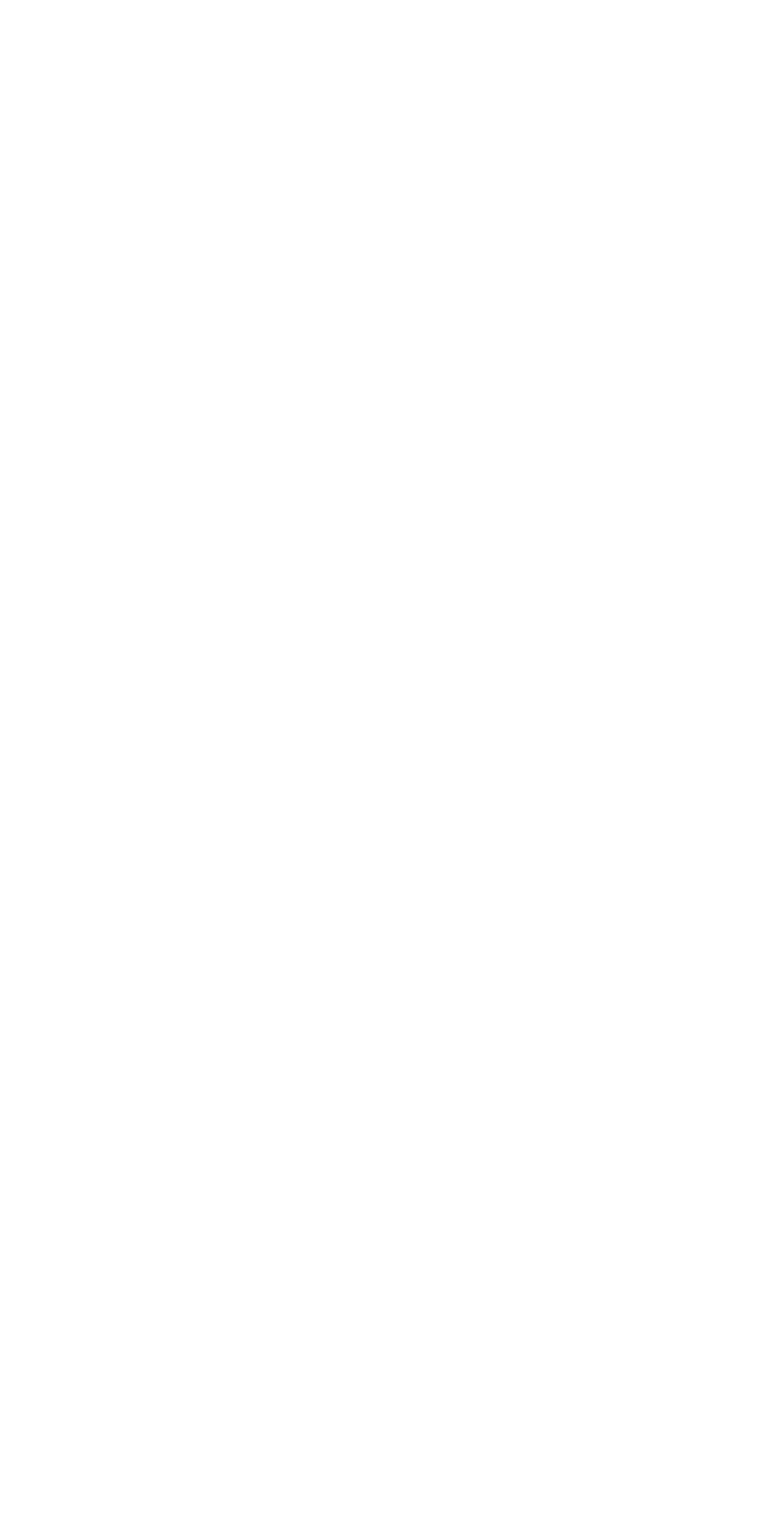
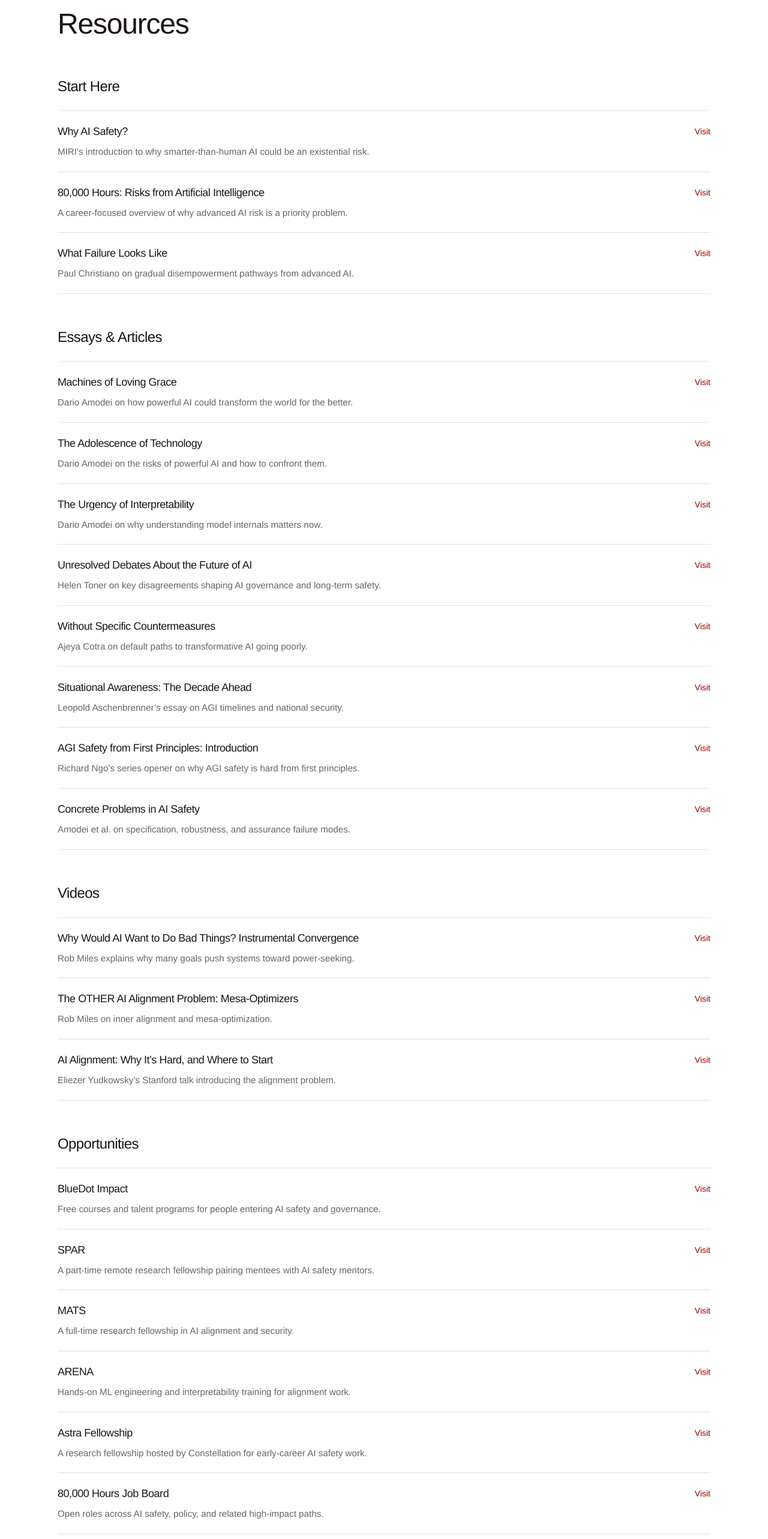
Before and after one commit to abhirocks06/aisai, a React (Vite) app: page /resources in a window 1280 px wide. Before the commit this address had no page. Shown: the part 120-2686 px from the top of the page at 60% size. Before the commit the page ends 800 px from the top, so only its background shows below. Built offline with nearby package versions, Linux system fonts and the light colour scheme; a web font is replaced by a local one.

Commit message:
Add Resources page with curated readings, videos, and opportunities.
Co-authored-by: Cursor <cursoragent@cursor.com>

```diff
--- a/src/App.jsx
+++ b/src/App.jsx
@@ -4,6 +4,7 @@ import Home from './pages/Home'
 import Events from './pages/Events'
 import Editorial from './pages/Editorial'
 import EditorialPost from './pages/EditorialPost'
+import Resources from './pages/Resources'
 import Team from './pages/Team'
 
 export default function App() {
@@ -14,6 +15,7 @@ export default function App() {
         <Route path="events" element={<Events />} />
         <Route path="editorial" element={<Editorial />} />
         <Route path="editorial/:slug" element={<EditorialPost />} />
+        <Route path="resources" element={<Resources />} />
         <Route path="team" element={<Team />} />
       </Route>
     </Routes>
--- a/src/components/Footer.jsx
+++ b/src/components/Footer.jsx
@@ -65,6 +65,9 @@ export default function Footer() {
           <Link to="/events" className="no-underline hover:text-ink">
             Events
           </Link>
+          <Link to="/resources" className="no-underline hover:text-ink">
+            Resources
+          </Link>
           <Link to="/team" className="no-underline hover:text-ink">
             Team
           </Link>
--- a/src/components/Navbar.jsx
+++ b/src/components/Navbar.jsx
@@ -6,6 +6,7 @@ import { CONTACT_EMAIL } from '../data/posts'
 const links = [
   { to: '/editorial', label: 'Editorial' },
   { to: '/events', label: 'Events' },
+  { to: '/resources', label: 'Resources' },
   { to: '/team', label: 'Team' },
 ]
 
--- /dev/null
+++ b/src/data/resources.js
@@ -0,0 +1,139 @@
+export const resourceSections = [
+  {
+    title: 'Start Here',
+    items: [
+      {
+        title: 'Why AI Safety?',
+        href: 'https://intelligence.org/why-ai-safety/',
+        description:
+          "MIRI's introduction to why smarter-than-human AI could be an existential risk.",
+      },
+      {
+        title: '80,000 Hours: Risks from Artificial Intelligence',
+        href: 'https://80000hours.org/problem-profiles/artificial-intelligence/',
+        description: 'A career-focused overview of why advanced AI risk is a priority problem.',
+      },
+      {
+        title: 'What Failure Looks Like',
+        href: 'https://www.alignmentforum.org/posts/LpM3EAakwYdS6aRKf/what-failure-looks-like',
+        description: 'Paul Christiano on gradual disempowerment pathways from advanced AI.',
+      },
+    ],
+  },
+  {
+    title: 'Essays & Articles',
+    items: [
+      {
+        title: 'Machines of Loving Grace',
+        href: 'https://darioamodei.com/essay/machines-of-loving-grace',
+        description: 'Dario Amodei on how powerful AI could transform the world for the better.',
+      },
+      {
+        title: 'The Adolescence of Technology',
+        href: 'https://darioamodei.com/essay/the-adolescence-of-technology',
+        description: 'Dario Amodei on the risks of powerful AI and how to confront them.',
+      },
+      {
+        title: 'The Urgency of Interpretability',
+        href: 'https://www.darioamodei.com/post/the-urgency-of-interpretability',
+        description: 'Dario Amodei on why understanding model internals matters now.',
+      },
+      {
+        title: 'Unresolved Debates About the Future of AI',
+        href: 'https://helentoner.substack.com/p/unresolved-debates-about-the-future',
+        description:
+          'Helen Toner on key disagreements shaping AI governance and long-term safety.',
+      },
+      {
+        title: 'Without Specific Countermeasures',
+        href: 'https://www.alignmentforum.org/posts/pRkFkzwKZ2zfa3R6H/without-specific-countermeasures-the-easiest-path-to',
+        description: 'Ajeya Cotra on default paths to transformative AI going poorly.',
+      },
+      {
+        title: 'Situational Awareness: The Decade Ahead',
+        href: 'https://situational-awareness.ai/',
+        description: 'Leopold Aschenbrenner’s essay on AGI timelines and national security.',
+      },
+      {
+        title: 'AGI Safety from First Principles: Introduction',
+        href: 'https://www.alignmentforum.org/s/mzgtmmTKKn5MnWmwy/p/uMQ3cqWDPHhjtiesc',
+        description: 'Richard Ngo’s series opener on why AGI safety is hard from first principles.',
+      },
+      {
+        title: 'Concrete Problems in AI Safety',
+        href: 'https://arxiv.org/abs/1606.06565',
+        description: 'Amodei et al. on specification, robustness, and assurance failure modes.',
+      },
+    ],
+  },
+  {
+    title: 'Videos',
+    items: [
+      {
+        title: 'Why Would AI Want to Do Bad Things? Instrumental Convergence',
+        href: 'https://www.youtube.com/watch?v=ZeecOKBus3Q',
+        description: 'Rob Miles explains why many goals push systems toward power-seeking.',
+      },
+      {
+        title: 'The OTHER AI Alignment Problem: Mesa-Optimizers',
+        href: 'https://www.youtube.com/watch?v=bJLcIBixGj8',
+        description: 'Rob Miles on inner alignment and mesa-optimization.',
+      },
+      {
+        title: 'AI Alignment: Why It’s Hard, and Where to Start',
+        href: 'https://www.youtube.com/watch?v=EUjc1WuyPT8',
+        description: 'Eliezer Yudkowsky’s Stanford talk introducing the alignment problem.',
+      },
+    ],
+  },
+  {
+    title: 'Opportunities',
+    items: [
+      {
+        title: 'BlueDot Impact',
+        href: 'https://bluedot.org/',
+        description: 'Free courses and talent programs for people entering AI safety and governance.',
+      },
+      {
+        title: 'SPAR',
+        href: 'https://sparai.org/',
+        description: 'A part-time remote research fellowship pairing mentees with AI safety mentors.',
+      },
+      {
+        title: 'MATS',
+        href: 'https://www.matsprogram.org/',
+        description: 'A full-time research fellowship in AI alignment and security.',
+      },
+      {
+        title: 'ARENA',
+        href: 'https://www.arena.education/',
+        description: 'Hands-on ML engineering and interpretability training for alignment work.',
+      },
+      {
+        title: 'Astra Fellowship',
+        href: 'https://constellation.org/programs/astra',
+        description: 'A research fellowship hosted by Constellation for early-career AI safety work.',
+      },
+      {
+        title: '80,000 Hours Job Board',
+        href: 'https://jobs.80000hours.org/',
+        description: 'Open roles across AI safety, policy, and related high-impact paths.',
+      },
+    ],
+  },
+  {
+    title: 'Podcasts',
+    items: [
+      {
+        title: 'The 80,000 Hours Podcast',
+        href: 'https://80000hours.org/podcast/',
+        description: 'In-depth interviews on pressing problems, including AI safety.',
+      },
+      {
+        title: 'Dwarkesh Podcast',
+        href: 'https://www.dwarkesh.com/',
+        description: 'Long conversations with leading AI researchers and thinkers.',
+      },
+    ],
+  },
+]
--- /dev/null
+++ b/src/pages/Resources.jsx
@@ -0,0 +1,51 @@
+import JoinCTA from '../components/JoinCTA'
+import { resourceSections } from '../data/resources'
+
+export default function Resources() {
+  return (
+    <div className="flex flex-1 flex-col bg-paper">
+      <section className="mx-auto w-full max-w-6xl px-5 pt-16 text-left sm:px-8 sm:pt-20">
+        <h1 className="animate-rise text-4xl font-medium tracking-tight text-ink sm:text-5xl">
+          Resources
+        </h1>
+      </section>
+
+      <section className="mx-auto w-full max-w-6xl px-5 py-12 text-left sm:px-8 sm:py-16">
+        <div className="animate-rise-delay space-y-14">
+          {resourceSections.map((section) => (
+            <div key={section.title}>
+              <h2 className="text-2xl font-medium tracking-tight text-ink">{section.title}</h2>
+              <ul className="mt-6 divide-y divide-line border-y border-line">
+                {section.items.map((item) => (
+                  <li key={item.href}>
+                    <a
+                      href={item.href}
+                      target="_blank"
+                      rel="noreferrer"
+                      className="flex flex-col gap-3 py-5 no-underline transition-opacity hover:opacity-70 sm:flex-row sm:items-start sm:justify-between sm:gap-8"
+                    >
+                      <div className="min-w-0 max-w-3xl">
+                        <span className="text-lg font-medium tracking-tight text-ink">
+                          {item.title}
+                        </span>
+                        <p className="mt-2 text-[0.95rem] leading-relaxed text-muted">
+                          {item.description}
+                        </p>
+                      </div>
+                      <span className="shrink-0 text-sm text-crimson sm:pt-1">Visit</span>
+                    </a>
+                  </li>
+                ))}
+              </ul>
+            </div>
+          ))}
+        </div>
+      </section>
+
+      <JoinCTA
+        title="Want to discuss these with us?"
+        description="No CS or AI background required. Email us to join the mailing list or ask about meetings."
+      />
+    </div>
+  )
+}
```
